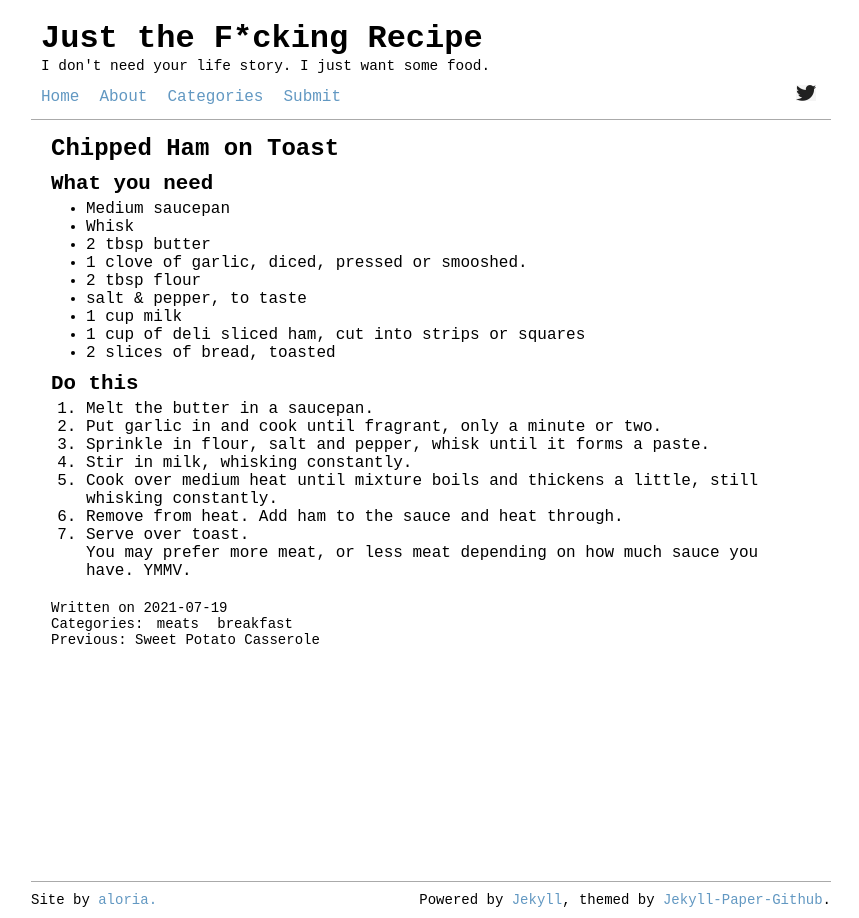
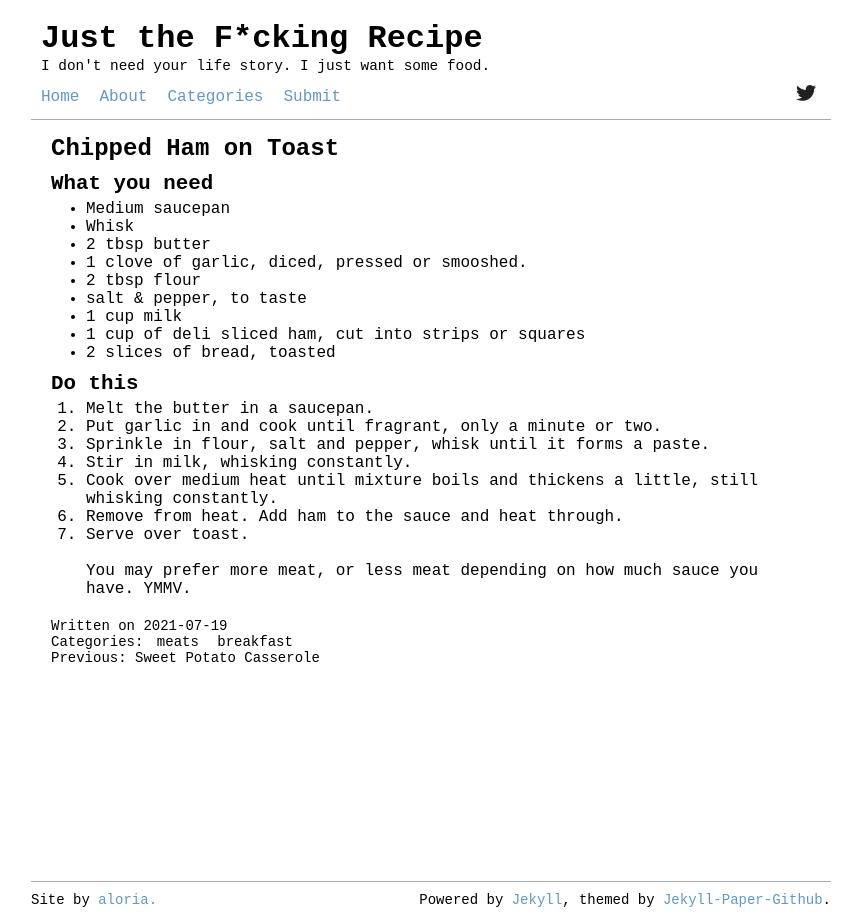
Before and after one commit to aloria/aloria.github.io, a Jekyll site: the page built from _posts/2021-07-19-chipped-ham-on-toast.markdown, in a window 1280 px wide. Shown: the whole page, without its empty margins (209-1068 px from the left). Built offline with Jekyll 4.4.1, drawn with Linux system fonts in a browser that asks for light colours.

Commit message:
formstting and date

```diff
--- a/_posts/2021-07-19-chipped-ham-on-toast.markdown
+++ b/_posts/2021-07-19-chipped-ham-on-toast.markdown
@@ -25,5 +25,5 @@ categories: [meats, breakfast]
 5. Cook over medium heat until mixture boils and thickens a little, still whisking constantly.
 6. Remove from heat. Add ham to the sauce and heat through.
 7. Serve over toast.
-<br/>
+<br/><br/>
 You may prefer more meat, or less meat depending on how much sauce you have. YMMV.
```
Also changed, not shown: other parts of _posts/2021-07-19-chipped-ham-on-toast.markdown (+1 -1 lines).
